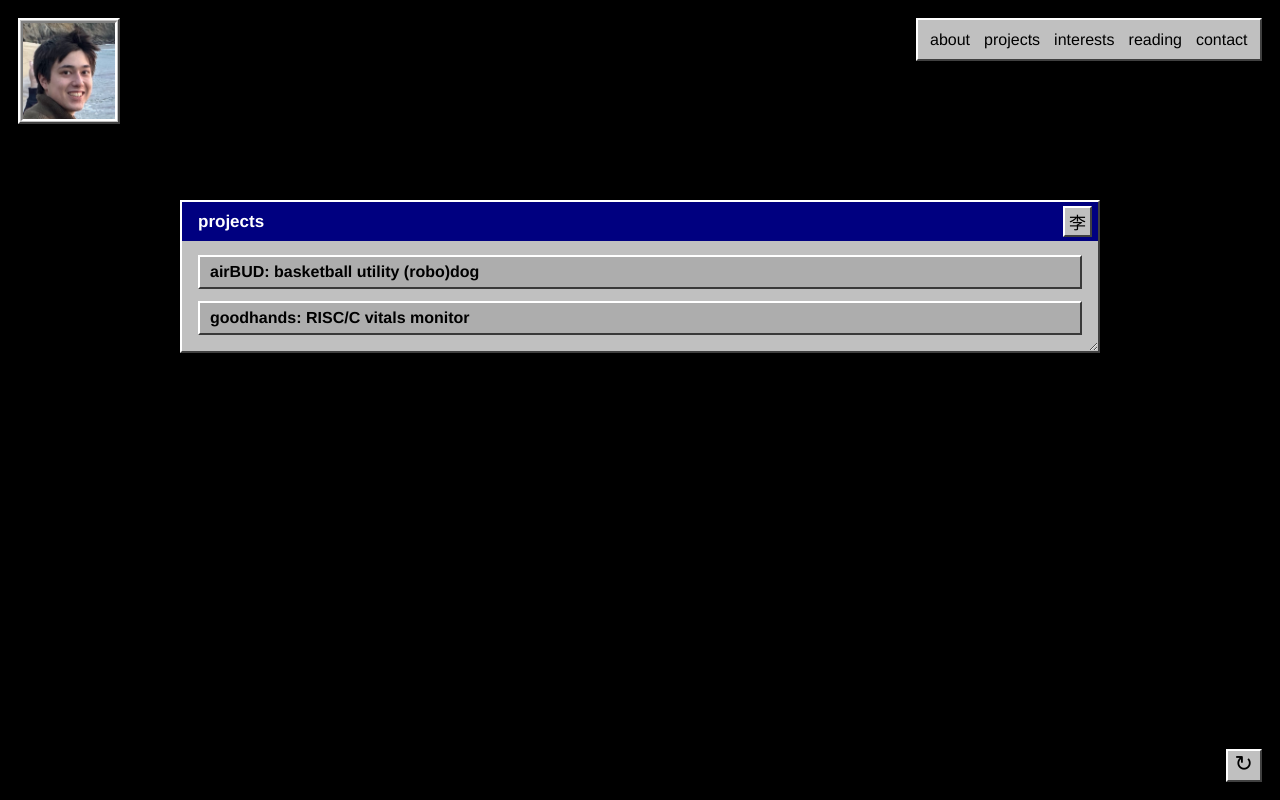
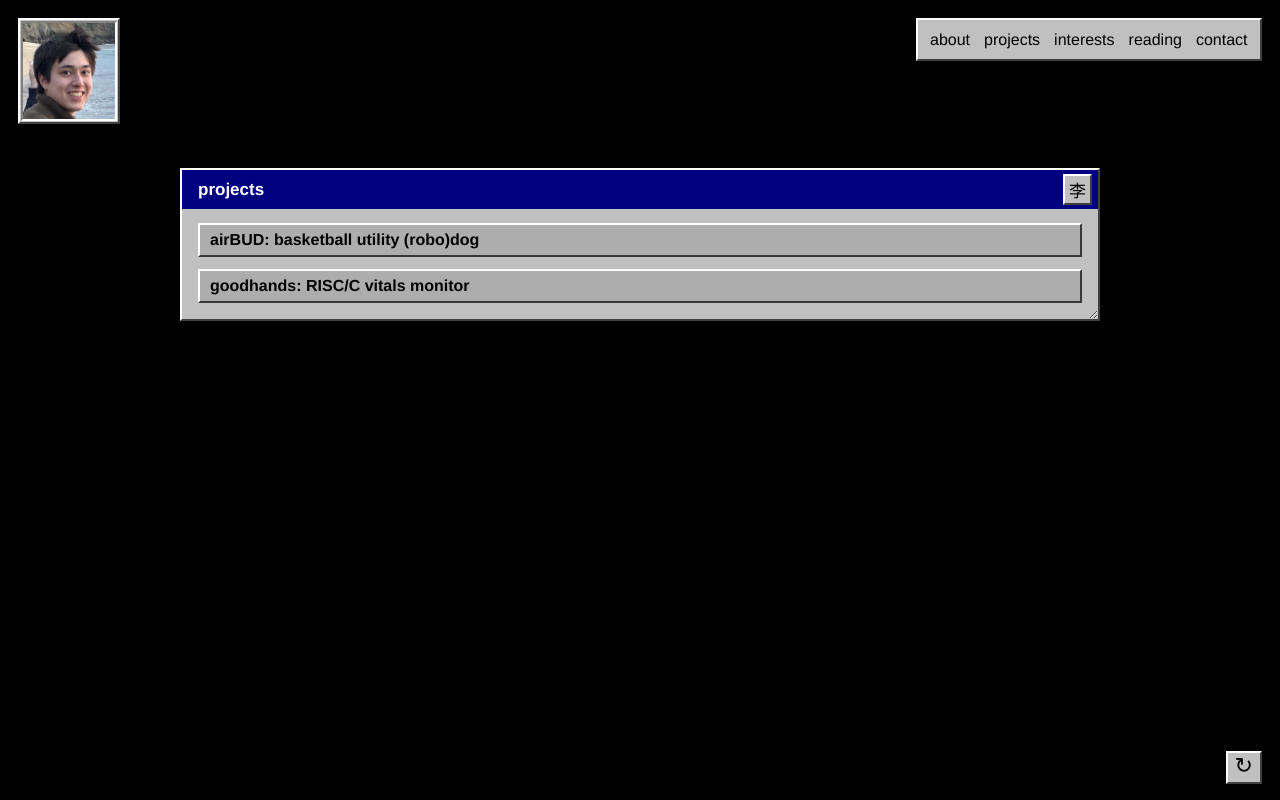
Before and after one commit to gavinlii/website, a plain HTML site: page projects/index.html in a window 1280 px wide. Drawn offline with Linux system fonts and the light colour scheme.

Commit message:
layout: alignment, reroll button issues fixed

```diff
--- a/styles.css
+++ b/styles.css
@@ -181,10 +181,16 @@ body{
   position: relative;
   width: 420px;
   max-width: 92vw;
-  max-height: calc(100vh - 260px); /* leaves margin top/bottom */
+  max-height: calc(100vh - 30vh); /* leaves margin top/bottom */
   overflow-y: auto;
   resize: both;
   overflow: auto;
+}
+
+@media (max-width: 550px) {
+  .desk-bio {
+    max-height: calc(100vh - 34vh);
+  }
 }
 
 .bio-content{
@@ -232,10 +238,6 @@ body{
 
 .panel{
   background: #cfcfcf;
-}
-
-.projects-window{
-  margin-top: 250px;
 }
 
 .projects-window > .titlebar{ /*keepwindow titlebar sticky */
@@ -292,8 +294,22 @@ body{
   border-left: 2px solid var(--win-darker);
 }
 
-.desk-center .projects-window,
-.reading-win {
+.desk-center .projects-window {
+  position: absolute;
+  top: 26vh;
+  left: 0;
+  right: 0;
+  margin: 0 auto;
+}
+
+
+@media (max-width: 550px){
+  .desk-center .projects-window, {
+    top: 30vh;
+  }
+}
+
+.reading-window {
   position: absolute;
   top: 30vh;
   left: 0;
@@ -393,7 +409,7 @@ body{
 .reroll-btn{
   position: fixed;
   right: 18px;
-  bottom: 18px;
+  bottom: 16px;
   z-index: 9999;
   padding: 0px 7px 3px;
   font-size: 22px
```
Also changed, not shown: reading/index.html (+1 -1 lines), 1 other file.
